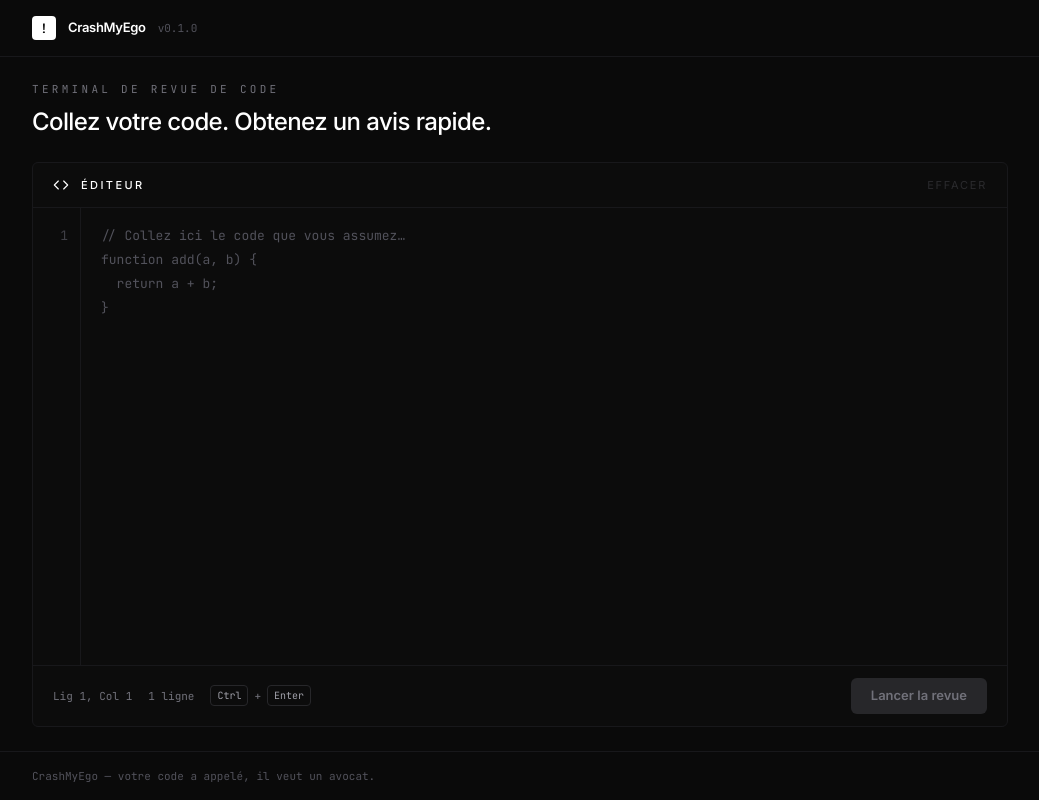
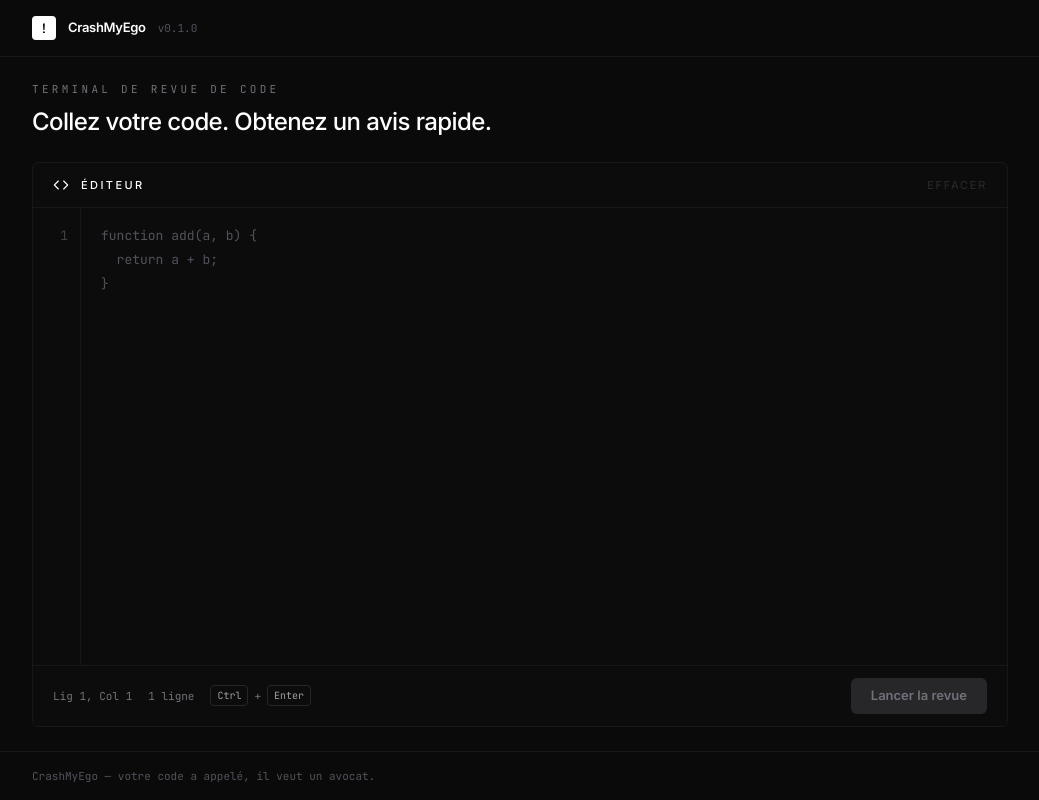
Before and after one commit to ItokianaRAKT/crash-my-ego, a React (Vite) app: page / in a window 1280 px wide. Shown: the whole page, without its empty margins (120-1159 px from the left). Built offline with nearby package versions, Linux system fonts and the light colour scheme.

Commit message:
style: drop the comment line from the editor placeholder

```diff
--- a/src/components/EditorCard.tsx
+++ b/src/components/EditorCard.tsx
@@ -132,7 +132,7 @@ export function EditorCard({
           wrap="off"
           spellCheck={false}
           aria-label="Zone de code à relire"
-          placeholder={'// Collez ici le code que vous assumez…\nfunction add(a, b) {\n  return a + b;\n}'}
+          placeholder={'function add(a, b) {\n  return a + b;\n}'}
           className="min-h-0 w-full flex-1 resize-none overflow-auto bg-transparent px-5 py-4 font-mono text-[13px] leading-6 text-white caret-white outline-none placeholder:text-zinc-600"
         />
       </div>
```
